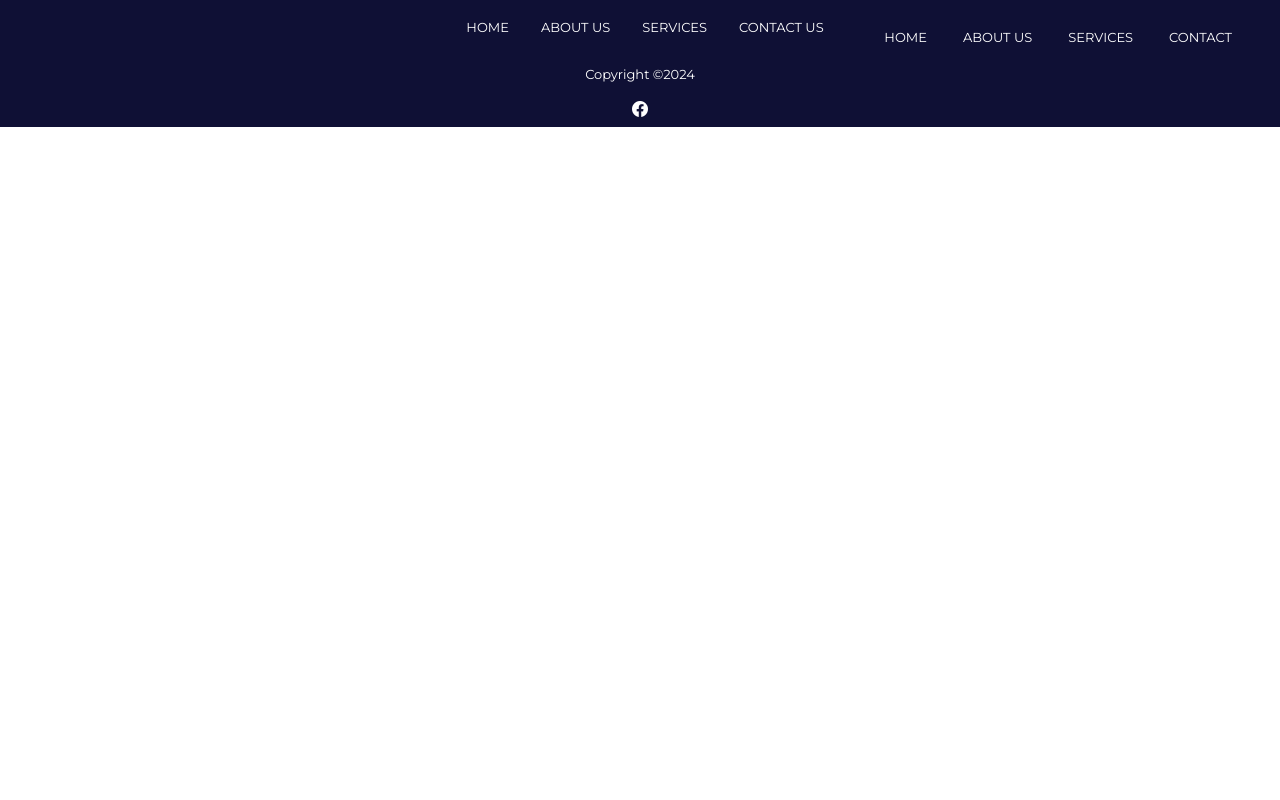
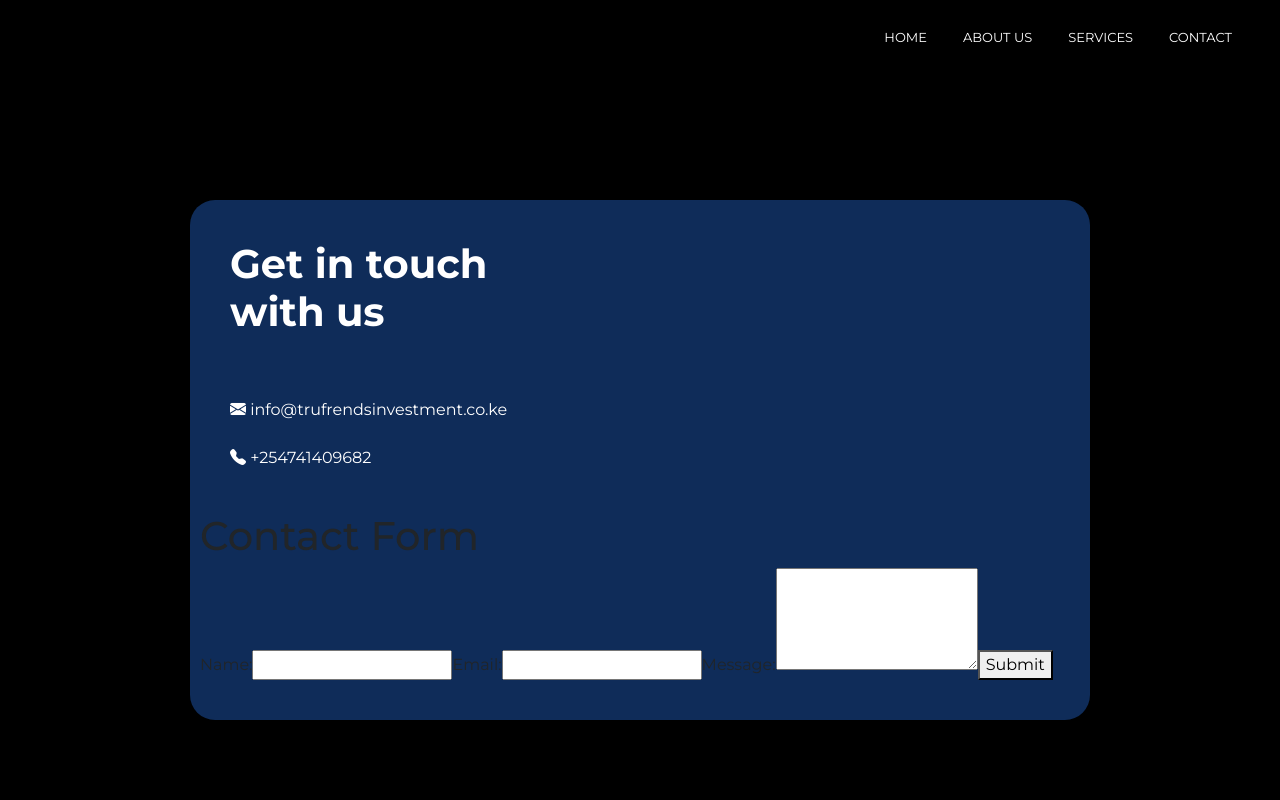
Before and after one commit to Natasha-Nyaga/TRUFRENDS-INVESTMENT---WEBSITE, a React (Vite) app: page /contact in a window 1280 px wide. Shown: the top 800 px of the page. Built offline with nearby package versions, Linux system fonts and the light colour scheme.

Commit message:
form data

```diff
--- a/src/components/App.tsx
+++ b/src/components/App.tsx
@@ -6,7 +6,7 @@ import Header from './Header.tsx';
 import Home from './Home.tsx';
 import About from './About.tsx';
 import Services from './Services.tsx';
-import Contact from './contact.tsx';
+import Contact from './Contact.tsx';
 import MyFooter from './Footer.tsx';
 
 
--- a/src/components/Contact.css
+++ b/src/components/Contact.css
@@ -0,0 +1,37 @@
+.contact-form{
+    display:flex;
+    align-items:center; /*Vertical alignment*/
+    justify-content:center; /*Horizontal alignment */
+    background-color:black;
+    height:120dvh;
+}
+.contact-container{
+    position:relative;
+    display:flex;
+    flex-direction:column;
+    top: -20px;
+    width:900px;
+    height:520px;
+    border-radius:25px;
+    padding:10px;
+    background-color:#0F2C59;
+}
+.left{
+    color:white;
+    margin:30px;
+    max-width:300px;
+
+}
+.left h1{
+    text-align:justify;
+    word-spacing:0.0em;
+    text-align:left;
+    margin-bottom:50px;
+    font-weight:bold;
+}
+
+.left i{
+    font-style:normal;
+    line-height:3em;
+    font-stretch:ultra-expanded;
+}
--- a/src/components/Contact.tsx
+++ b/src/components/Contact.tsx
@@ -1,10 +1,88 @@
-import React from 'react';
+import React, {useState} from 'react';
 import './Contact.css';
 
 const Contact = () =>{
+    //State to store form data
+    const[formData, setFormData] = useState({
+        name: '',
+        email:'',
+        message:'',
+
+    });
+
+    //Function to handle form submission
+    const handleSubmit = (event: React.FormEvent) =>{
+        event.preventDefault();
+
+        //Explicitly specify the type of the event target
+        const target = event.target as typeof event.target & {
+            name: {value: string};
+            email: {value: string};
+            message: {value: string};
+
+        };
+
+       //Now TypeScript knows that 'name', 'email', 'message' are accessible
+    //Function to handle input changes
+      console.log('Form Data:',{
+        name: target.name.value,
+        email: target.email.value,
+        message: target.message.value,
+      });
+      //Reset the form data and set the submission status
+      setFormData({name: '', email: '', message: ''});
+    };
+
+
+    const handleInputChange = (event: React.ChangeEvent<HTMLInputElement | HTMLTextAreaElement>) =>{
+        const {name, value} = event.target;
+        setFormData((prevData) => ({ ...prevData, [name]: value}));
+    };
     return(
         <div className="contact-form">
             <div className="contact-container">
+                <div className="left">
+                    <h1>Get in touch with us</h1>
+                    <i className="bi bi-envelope-fill">    info@trufrendsinvestment.co.ke</i><br />
+                    <i className="bi bi-telephone-fill">    +254741409682</i>
+                </div>
+                <div className="right">
+                    <h1>Contact Form</h1>
+                    <form onSubmit={handleSubmit}>
+                    <label htmlFor="name">Name:</label>
+            <input
+              type="text"
+              id="name"
+              name="name"
+              value={formData.name}
+              onChange={handleInputChange}
+              required
+            />
+
+            <label htmlFor="email">Email:</label>
+            <input
+              type="email"
+              id="email"
+              name="email"
+              value={formData.email}
+              onChange={handleInputChange}
+              required
+            />
+
+            <label htmlFor="message">Message:</label>
+            <textarea
+              id="message"
+              name="message"
+              rows={4}
+              value={formData.message}
+              onChange={handleInputChange}
+              required
+            ></textarea>
+
+            <button type="submit">Submit</button>
+                    </form>
+
+                </div>
 
             </div>
         </div>
```
